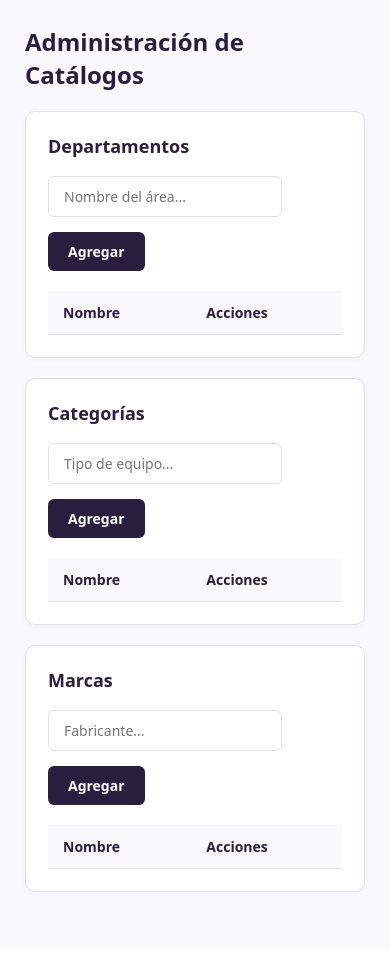
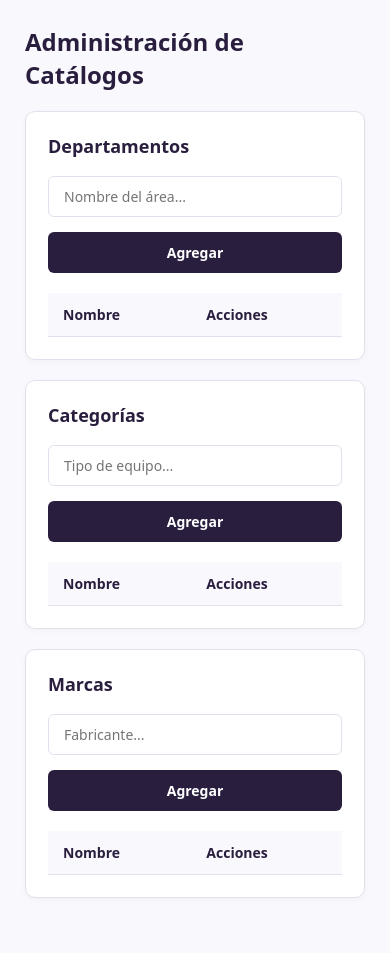
Before and after one commit to AGeoRey/TallerBD-2026-George-Agustin, a PHP site: page /pages/catalogos/catalogos.html in a window 390 px wide. Shown: the part 56-1009 px from the top of the page. Before the commit the page ends 948 px from the top, so only its background shows below. Run offline with PHP 8.4, Linux system fonts and the light colour scheme; lists and menus that the app fills with data are empty.

Commit message:
Ajustes de responsividad, HTML y descripción en README Se ajustó la descripción del panel principal en README.md. En css/estilos.css se evitó el desbordamiento de controles en el grid de catálogos, se niveló la altura de los botones en formularios, se agregaron estilos base para acciones en tablas y se afinó el diseño en pantallas menores a 480px. Adicionalmente, se integró el filtro de disponibilidad.html dentro de un formulario GET y se unificaron los títulos de las pantallas de préstamos.

```diff
--- a/css/estilos.css
+++ b/css/estilos.css
@@ -203,6 +203,7 @@ body.admin-layout {
     border-radius: 10px;
     border: 1px solid var(--color-borde);
     box-shadow: 0 2px 6px rgba(0, 0, 0, 0.03);
+    min-width: 0;
 }
 
 .card {
@@ -332,6 +333,7 @@ body.admin-layout {
 
 .form-actions {
     display: flex;
+    flex-wrap: wrap;
     justify-content: flex-end;
     gap: 15px;
     margin-top: 25px;
@@ -339,12 +341,10 @@ body.admin-layout {
     border-top: 1px solid var(--color-borde);
 }
 
-.btn-primary {
+.btn-primary,
+.btn-secondary {
     display: inline-block;
     padding: 10px 20px;
-    background-color: var(--color-primario);
-    color: var(--color-blanco);
-    border: none;
     border-radius: 6px;
     font-size: 14px;
     font-weight: 600;
@@ -354,21 +354,20 @@ body.admin-layout {
     transition: background-color 0.2s;
 }
 
+.btn-primary {
+    background-color: var(--color-primario);
+    color: var(--color-blanco);
+    border: 1px solid transparent;
+}
+
 .btn-primary:hover {
     background-color: var(--color-secundario);
 }
 
 .btn-secondary {
-    padding: 12px 20px;
     background-color: var(--color-fondo);
     color: var(--color-texto);
     border: 1px solid var(--color-borde);
-    border-radius: 6px;
-    font-size: 14px;
-    font-weight: 600;
-    text-decoration: none;
-    cursor: pointer;
-    transition: background-color 0.2s;
 }
 
 .btn-secondary:hover {
@@ -398,6 +397,44 @@ body.admin-layout {
     border-radius: 6px;
     font-size: 14px;
     min-width: 200px;
+}
+
+.dashboard-cards .input-search {
+    min-width: 0;
+    flex: 1 1 120px;
+}
+
+.table-actions {
+    display: flex;
+    flex-wrap: wrap;
+    gap: 8px;
+}
+
+.action-link {
+    display: inline-block;
+    padding: 5px 10px;
+    border-radius: 5px;
+    font-size: 13px;
+    font-weight: 600;
+    text-decoration: none;
+    color: var(--color-primario);
+    background-color: var(--color-fondo);
+    border: 1px solid var(--color-borde);
+    transition: background-color 0.2s;
+}
+
+.action-link:hover {
+    background-color: var(--color-borde);
+}
+
+.action-link.danger {
+    color: var(--color-peligro);
+    border-color: #fecaca;
+    background-color: #fef2f2;
+}
+
+.action-link.danger:hover {
+    background-color: #fee2e2;
 }
 
 /* =========================================
@@ -445,4 +482,21 @@ body.admin-layout {
         padding: 8px 12px;
         font-size: 0.85rem;
     }
+
+    .filters,
+    .input-search,
+    .select-filter,
+    .toolbar .btn-add {
+        width: 100%;
+        min-width: 0;
+    }
+
+    .form-actions {
+        flex-direction: column-reverse;
+    }
+
+    .form-actions .btn-primary,
+    .form-actions .btn-secondary {
+        width: 100%;
+    }
 }
--- a/pages/consultas/disponibilidad.html
+++ b/pages/consultas/disponibilidad.html
@@ -40,15 +40,15 @@
 
             <div class="panel">
                 <div class="toolbar">
-                    <div class="filters">
+                    <form action="disponibilidad.html" method="GET" class="filters">
                         <select class="select-filter" id="tipo_reporte" name="tipo_reporte">
                             <option value="general">Listado general de equipos</option>
                             <option value="disponibles">Equipos disponibles</option>
                             <option value="activos">Préstamos activos (quién tiene qué)</option>
                             <option value="vencidos">Préstamos vencidos</option>
                         </select>
-                        <button type="button" class="btn-primary">Visualizar</button>
-                    </div>
+                        <button type="submit" class="btn-primary">Visualizar</button>
+                    </form>
                 </div>
 
                 <div class="table-container">
--- a/pages/prestamos/prestamos.html
+++ b/pages/prestamos/prestamos.html
@@ -3,7 +3,7 @@
 <head>
     <meta charset="UTF-8">
     <meta name="viewport" content="width=device-width, initial-scale=1.0">
-    <title>Préstamos | Control de Equipo</title>
+    <title>Préstamos | Control de Préstamos</title>
     <link rel="stylesheet" href="../../css/estilos.css">
 </head>
 <body class="admin-layout">
--- a/pages/prestamos/registrar.html
+++ b/pages/prestamos/registrar.html
@@ -3,7 +3,7 @@
 <head>
     <meta charset="UTF-8">
     <meta name="viewport" content="width=device-width, initial-scale=1.0">
-    <title>Registrar Préstamo | Control de Equipo</title>
+    <title>Registrar Préstamo | Control de Préstamos</title>
     <link rel="stylesheet" href="../../css/estilos.css">
 </head>
 <body class="admin-layout">
```
Also changed, not shown: README.md.
